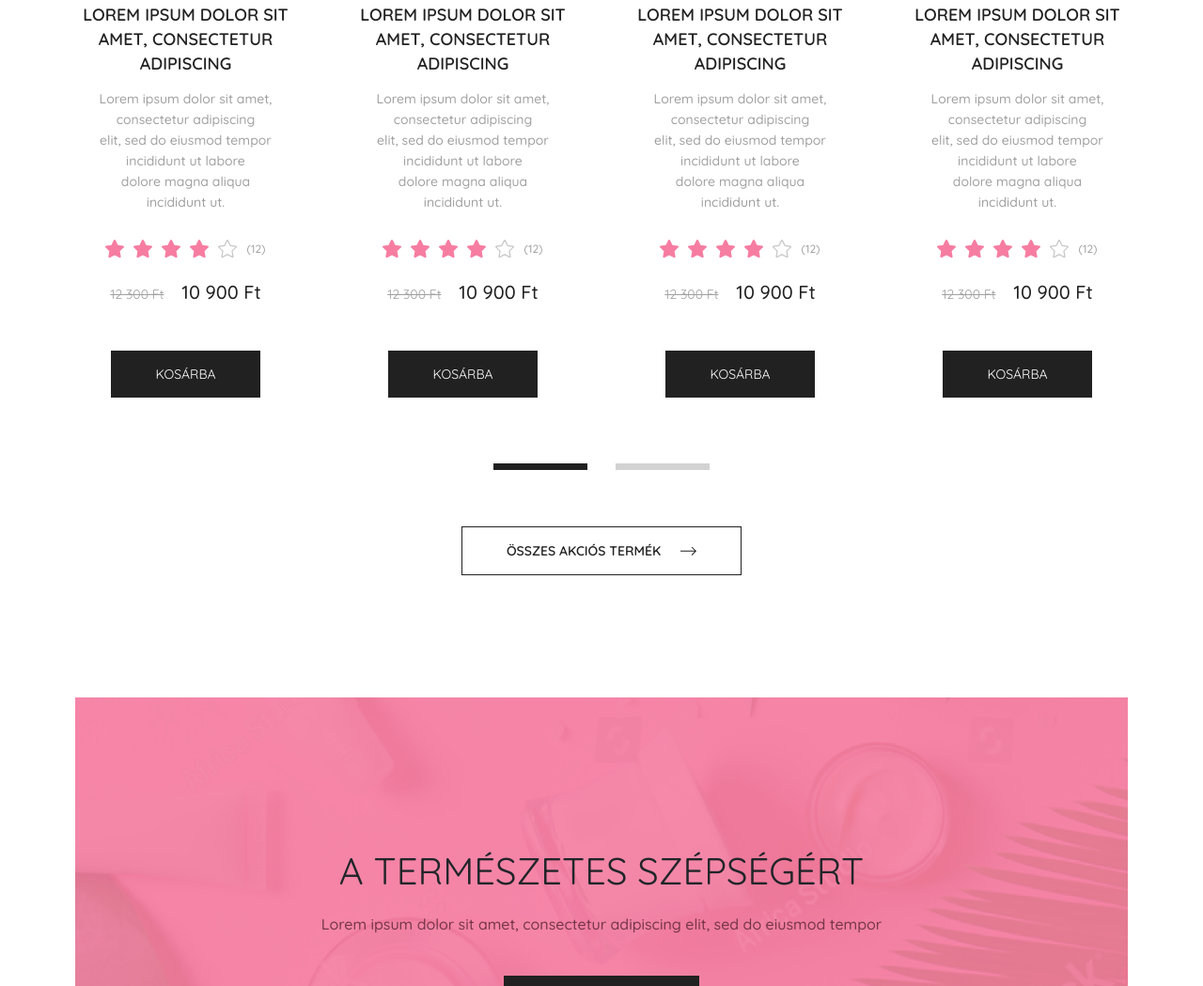
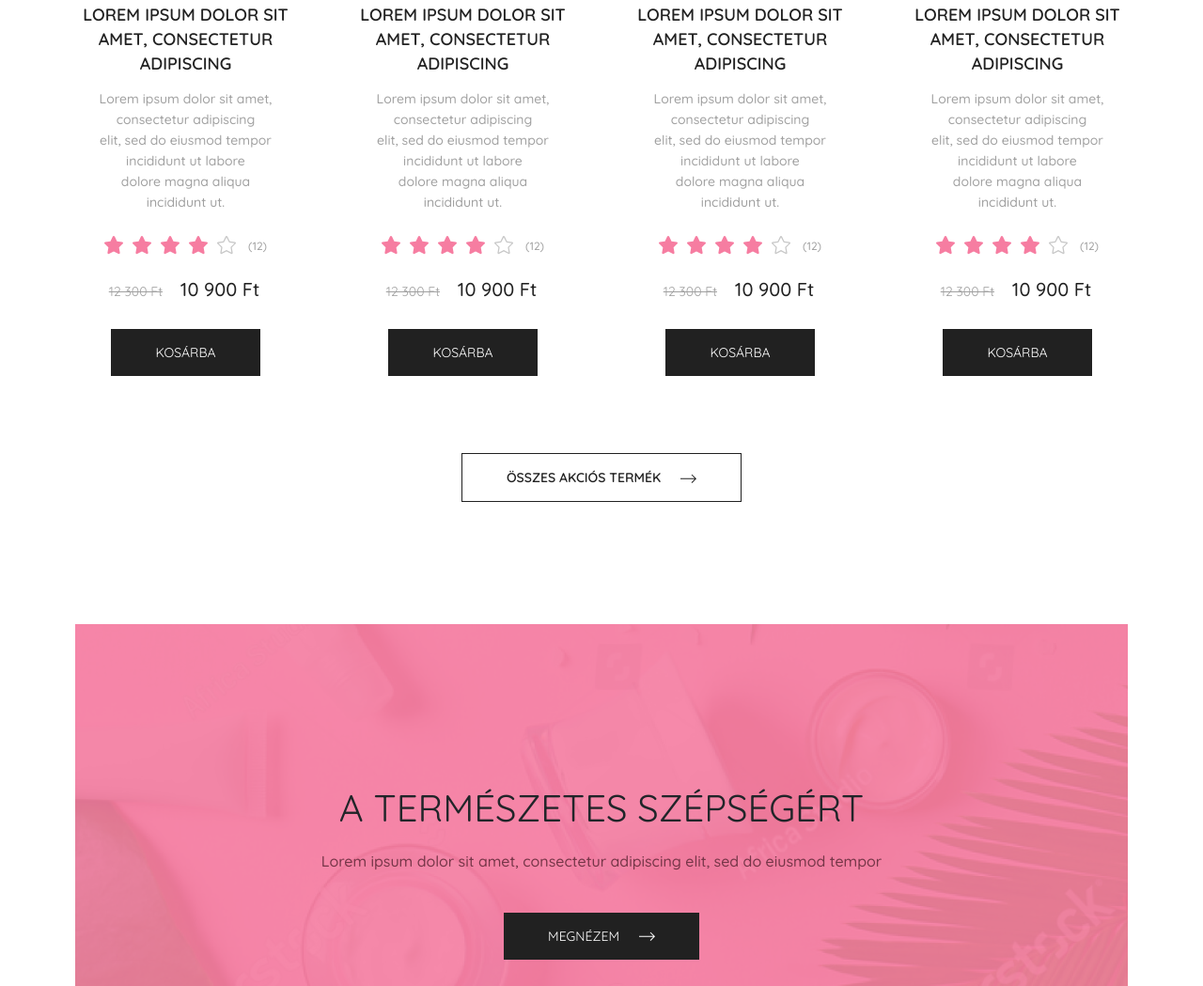
Before and after one commit to redzsi95/shoprenter, a plain HTML site: page index.html in a window 1280 px wide. Shown: the part 1751-2800 px from the top of the page at 94% size. Drawn offline with nearby package versions, Linux system fonts and the light colour scheme.

Commit message:
javítás
javítás

```diff
--- a/css/_akcio.scss
+++ b/css/_akcio.scss
@@ -19,7 +19,11 @@
 .product-button {
     display: block;
     text-align: center;
-    margin-top: 50px;
+    margin-top: 30px;
+}
+
+.all-products {
+    margin-top: 46px;
 }
 
 .row {
@@ -57,34 +61,7 @@
     }
 
     .slick-dots {
-        margin-top: 60px;
-        display: flex;
-        justify-content: center;
-        margin-left: 1rem;
-        margin-right: 1rem;
-        padding: 10px;
-        cursor: pointer;
-
-        li {
-            margin-left: 15px;
-            margin-right: 15px;
-            width: 100px;
-            height: 7px;
-            position: relative;
-            padding: 0;
-            background-color: $text-color;
-            border-radius: 0;
-            opacity: 0.2;
-
-            button {
-                display: none;
-            }
-        }
-
-        .slick-active {
-            opacity: 1;
-            background-color: $text-color;
-        }
+        display: none;
     }
 
 }
@@ -113,8 +90,9 @@
             position: absolute;
             z-index: 10;
             right: -45px;
-            top: 10px;
-            &:hover{
+            top: 8px;
+
+            &:hover {
                 color: $hover-color;
             }
         }
@@ -122,25 +100,25 @@
 }
 
 .stars {
-    margin-top: 15px;
+    margin-top: 12px;
     display: flex;
     align-items: center;
     justify-content: center;
 
     li {
         display: inline;
-        padding: 0 5px;
+        padding: 0px 5px;
     }
 
     li:last-of-type {
         color: #A1A1A1;
         font-size: 12px;
-        padding: 3px 5px;
+        padding-left: 8px;
     }
 }
 
 .price {
-    margin-top: 23px;
+    margin-top: 24px;
 
     li {
         display: inline-block;
@@ -156,6 +134,11 @@
         text-decoration: line-through;
         padding-right: 15px;
     }
+
+    li:last-of-type {
+        padding-left: 0;
+        padding-right: 3px;
+    }
 }
 
 @media (min-width:330px) {
@@ -163,9 +146,10 @@
         margin: 0 auto;
     }
 }
-@media (min-width:990px) and (max-width:1199px){
 
-    .products .item-content{
+@media (min-width:990px) and (max-width:1199px) {
+
+    .products .item-content {
         padding: 0 50px;
     }
 }
--- a/css/_banner.scss
+++ b/css/_banner.scss
@@ -37,7 +37,9 @@
         align-items: center;
         min-height: 500px;
     }
-
+.animation-text{
+    margin-top: 21px;
+}
     h3 {
         text-transform: uppercase;
         font-weight: 400;
--- a/css/_category.scss
+++ b/css/_category.scss
@@ -59,7 +59,6 @@
     flex-direction: column;
     padding: 30px;
 }
-
 
 .left {
     text-align: left;
--- a/css/_footer.scss
+++ b/css/_footer.scss
@@ -247,6 +247,9 @@ footer {
         .footer-text{
             text-align: center;
         }
+        .contact{
+            margin-top: 0px;
+        }
 
 
     }
--- a/css/_menu.scss
+++ b/css/_menu.scss
@@ -40,7 +40,7 @@ header {
 
         li {
             display: inline-block;
-            padding: 0 15px;
+            padding: 0 13px;
             position: relative;
 
             a {
@@ -50,6 +50,7 @@ header {
                 text-align: left;
                 font-size: 12px;
                 font-weight: 400;
+                letter-spacing: 1%;
 
                 &:hover {
                     color: $hover-color;
@@ -204,7 +205,7 @@ header {
 .right-nav {
     display: flex;
     flex-direction: row;
-    padding-top: 10px;
+    padding-top: 13px;
 
 
     .input-block {
@@ -220,7 +221,7 @@ header {
             background: none;
             box-shadow: none;
             border: none;
-            padding-bottom: 10px;
+            padding-bottom: 9px;
             font-size: 14px;
             letter-spacing: 1px;
         }
@@ -267,7 +268,7 @@ header {
 
     .categories li {
         display: inline-block;
-        padding: 0px 15px 0 15px;
+        padding: 0px 13px 0 13px;
         text-transform: uppercase;
 
         a {
--- a/css/style.scss
+++ b/css/style.scss
@@ -31,6 +31,7 @@
     .container-xl,
     .container-xxl {
         max-width: 1780px;
+        padding: 0px;
     }
 }
 
--- a/index.html
+++ b/index.html
@@ -135,7 +135,7 @@
                     <div class="input-block">
                         <input type="search" name="search" placeholder="keresés..." width="240px">
                         <button class="btn-search">
-                            <svg class="search-svg" width="20" height="20" viewBox="0 0 20 20" fill="currentColor"
+                            <svg class="search-svg" width="19.89" height="20" viewBox="0 0 20 20" fill="currentColor"
                                 xmlns="http://www.w3.org/2000/svg">
                                 <path
                                     d="M9.10855 18.2134C11.3088 18.2134 13.3297 17.4263 14.9076 16.123L18.5686 19.784C18.7113 19.9268 18.898 20 19.0848 20C19.2715 20 19.4582 19.9268 19.601 19.784C19.8865 19.4984 19.8865 19.0335 19.601 18.7479L15.9546 15.1016C17.3604 13.4981 18.2134 11.4003 18.2134 9.10855C18.2134 4.08567 14.1278 0 9.10489 0C4.08201 0 0 4.08201 0 9.10489C0 14.1278 4.08567 18.2134 9.10855 18.2134ZM9.10855 1.46074C13.3224 1.46074 16.7527 4.88742 16.7527 9.10489C16.7527 13.3223 13.3224 16.749 9.10855 16.749C4.89475 16.749 1.4644 13.3187 1.4644 9.10489C1.4644 4.89109 4.89475 1.46074 9.10855 1.46074Z"
@@ -475,8 +475,8 @@
                         <div class="item-content">
                             <div class="discount-product-img">
                                 <a href="#"><img src="img/item2.jpg" alt="akciós termék"></a>
-                                <button class="favorite-btn"><svg width="20" height="16" viewBox="0 0 20 16" fill="currentColor"
-                                        xmlns="http://www.w3.org/2000/svg">
+                                <button class="favorite-btn"><svg width="20" height="16" viewBox="0 0 20 16"
+                                        fill="currentColor" xmlns="http://www.w3.org/2000/svg">
                                         <path
                                             d="M3.43983 10.0044L9.09409 15.822C9.20204 15.9329 9.35084 15.9971 9.50839 16C9.53757 16 9.56674 15.9971 9.59592 15.9942C9.62218 15.9971 9.65135 16 9.67761 16H9.68345C9.83808 16 9.98687 15.9358 10.0977 15.822L15.7433 10.0102L17.8322 7.92123C19.6411 6.11233 19.6411 3.16849 17.8322 1.35959C16.957 0.484318 15.7899 0 14.5529 0C13.3129 0 12.1488 0.4814 11.2735 1.35959L9.593 3.0372L7.91539 1.35959C7.04012 0.484318 5.87309 0 4.63603 0C3.39606 0 2.23195 0.4814 1.35667 1.35959C-0.452225 3.16849 -0.452225 6.11233 1.35667 7.92123L3.43983 10.0044ZM2.17943 2.18527C2.85631 1.50839 3.74617 1.16995 4.63603 1.16995C5.52589 1.16995 6.41576 1.50839 7.09263 2.18527L9.18162 4.27425C9.40919 4.50182 9.77973 4.50182 10.0073 4.27425L12.0963 2.18527C13.45 0.83151 15.6528 0.83151 17.0066 2.18527C18.3603 3.53902 18.3603 5.7418 17.0066 7.09555L14.9117 9.19037L9.593 14.6637L4.27134 9.18454L2.18235 7.09555C0.825675 5.7418 0.825675 3.53902 2.17943 2.18527Z"
                                             fill="currentColor" />
@@ -611,8 +611,8 @@
                         <div class="item-content">
                             <div class="discount-product-img">
                                 <a href="#"><img src="img/item4.jpg" alt="akciós termék"></a>
-                                <button class="favorite-btn"><svg width="20" height="16" viewBox="0 0 20 16" fill="currentColor"
-                                        xmlns="http://www.w3.org/2000/svg">
+                                <button class="favorite-btn"><svg width="20" height="16" viewBox="0 0 20 16"
+                                        fill="currentColor" xmlns="http://www.w3.org/2000/svg">
                                         <path
                                             d="M3.43983 10.0044L9.09409 15.822C9.20204 15.9329 9.35084 15.9971 9.50839 16C9.53757 16 9.56674 15.9971 9.59592 15.9942C9.62218 15.9971 9.65135 16 9.67761 16H9.68345C9.83808 16 9.98687 15.9358 10.0977 15.822L15.7433 10.0102L17.8322 7.92123C19.6411 6.11233 19.6411 3.16849 17.8322 1.35959C16.957 0.484318 15.7899 0 14.5529 0C13.3129 0 12.1488 0.4814 11.2735 1.35959L9.593 3.0372L7.91539 1.35959C7.04012 0.484318 5.87309 0 4.63603 0C3.39606 0 2.23195 0.4814 1.35667 1.35959C-0.452225 3.16849 -0.452225 6.11233 1.35667 7.92123L3.43983 10.0044ZM2.17943 2.18527C2.85631 1.50839 3.74617 1.16995 4.63603 1.16995C5.52589 1.16995 6.41576 1.50839 7.09263 2.18527L9.18162 4.27425C9.40919 4.50182 9.77973 4.50182 10.0073 4.27425L12.0963 2.18527C13.45 0.83151 15.6528 0.83151 17.0066 2.18527C18.3603 3.53902 18.3603 5.7418 17.0066 7.09555L14.9117 9.19037L9.593 14.6637L4.27134 9.18454L2.18235 7.09555C0.825675 5.7418 0.825675 3.53902 2.17943 2.18527Z"
                                             fill="currentColor" />
@@ -678,8 +678,8 @@
                         <div class="item-content">
                             <div class="discount-product-img">
                                 <a href="#"><img src="img/item3.jpg" alt="akciós termék"></a>
-                                <button class="favorite-btn"><svg width="20" height="16" viewBox="0 0 20 16" fill="currentColor"
-                                        xmlns="http://www.w3.org/2000/svg">
+                                <button class="favorite-btn"><svg width="20" height="16" viewBox="0 0 20 16"
+                                        fill="currentColor" xmlns="http://www.w3.org/2000/svg">
                                         <path
                                             d="M3.43983 10.0044L9.09409 15.822C9.20204 15.9329 9.35084 15.9971 9.50839 16C9.53757 16 9.56674 15.9971 9.59592 15.9942C9.62218 15.9971 9.65135 16 9.67761 16H9.68345C9.83808 16 9.98687 15.9358 10.0977 15.822L15.7433 10.0102L17.8322 7.92123C19.6411 6.11233 19.6411 3.16849 17.8322 1.35959C16.957 0.484318 15.7899 0 14.5529 0C13.3129 0 12.1488 0.4814 11.2735 1.35959L9.593 3.0372L7.91539 1.35959C7.04012 0.484318 5.87309 0 4.63603 0C3.39606 0 2.23195 0.4814 1.35667 1.35959C-0.452225 3.16849 -0.452225 6.11233 1.35667 7.92123L3.43983 10.0044ZM2.17943 2.18527C2.85631 1.50839 3.74617 1.16995 4.63603 1.16995C5.52589 1.16995 6.41576 1.50839 7.09263 2.18527L9.18162 4.27425C9.40919 4.50182 9.77973 4.50182 10.0073 4.27425L12.0963 2.18527C13.45 0.83151 15.6528 0.83151 17.0066 2.18527C18.3603 3.53902 18.3603 5.7418 17.0066 7.09555L14.9117 9.19037L9.593 14.6637L4.27134 9.18454L2.18235 7.09555C0.825675 5.7418 0.825675 3.53902 2.17943 2.18527Z"
                                             fill="currentColor" />
@@ -746,8 +746,8 @@
                         <div class="item-content">
                             <div class="discount-product-img">
                                 <a href="#"><img src="img/item4.jpg" alt="akciós termék"></a>
-                                <button class="favorite-btn"><svg width="20" height="16" viewBox="0 0 20 16" fill="currentColor"
-                                        xmlns="http://www.w3.org/2000/svg">
+                                <button class="favorite-btn"><svg width="20" height="16" viewBox="0 0 20 16"
+                                        fill="currentColor" xmlns="http://www.w3.org/2000/svg">
                                         <path
                                             d="M3.43983 10.0044L9.09409 15.822C9.20204 15.9329 9.35084 15.9971 9.50839 16C9.53757 16 9.56674 15.9971 9.59592 15.9942C9.62218 15.9971 9.65135 16 9.67761 16H9.68345C9.83808 16 9.98687 15.9358 10.0977 15.822L15.7433 10.0102L17.8322 7.92123C19.6411 6.11233 19.6411 3.16849 17.8322 1.35959C16.957 0.484318 15.7899 0 14.5529 0C13.3129 0 12.1488 0.4814 11.2735 1.35959L9.593 3.0372L7.91539 1.35959C7.04012 0.484318 5.87309 0 4.63603 0C3.39606 0 2.23195 0.4814 1.35667 1.35959C-0.452225 3.16849 -0.452225 6.11233 1.35667 7.92123L3.43983 10.0044ZM2.17943 2.18527C2.85631 1.50839 3.74617 1.16995 4.63603 1.16995C5.52589 1.16995 6.41576 1.50839 7.09263 2.18527L9.18162 4.27425C9.40919 4.50182 9.77973 4.50182 10.0073 4.27425L12.0963 2.18527C13.45 0.83151 15.6528 0.83151 17.0066 2.18527C18.3603 3.53902 18.3603 5.7418 17.0066 7.09555L14.9117 9.19037L9.593 14.6637L4.27134 9.18454L2.18235 7.09555C0.825675 5.7418 0.825675 3.53902 2.17943 2.18527Z"
                                             fill="currentColor" />
@@ -813,8 +813,8 @@
                         <div class="item-content">
                             <div class="discount-product-img">
                                 <a href="#"><img src="img/item1.jpg" alt="akciós termék"></a>
-                                <button class="favorite-btn"><svg width="20" height="16" viewBox="0 0 20 16" fill="currentColor"
-                                        xmlns="http://www.w3.org/2000/svg">
+                                <button class="favorite-btn"><svg width="20" height="16" viewBox="0 0 20 16"
+                                        fill="currentColor" xmlns="http://www.w3.org/2000/svg">
                                         <path
                                             d="M3.43983 10.0044L9.09409 15.822C9.20204 15.9329 9.35084 15.9971 9.50839 16C9.53757 16 9.56674 15.9971 9.59592 15.9942C9.62218 15.9971 9.65135 16 9.67761 16H9.68345C9.83808 16 9.98687 15.9358 10.0977 15.822L15.7433 10.0102L17.8322 7.92123C19.6411 6.11233 19.6411 3.16849 17.8322 1.35959C16.957 0.484318 15.7899 0 14.5529 0C13.3129 0 12.1488 0.4814 11.2735 1.35959L9.593 3.0372L7.91539 1.35959C7.04012 0.484318 5.87309 0 4.63603 0C3.39606 0 2.23195 0.4814 1.35667 1.35959C-0.452225 3.16849 -0.452225 6.11233 1.35667 7.92123L3.43983 10.0044ZM2.17943 2.18527C2.85631 1.50839 3.74617 1.16995 4.63603 1.16995C5.52589 1.16995 6.41576 1.50839 7.09263 2.18527L9.18162 4.27425C9.40919 4.50182 9.77973 4.50182 10.0073 4.27425L12.0963 2.18527C13.45 0.83151 15.6528 0.83151 17.0066 2.18527C18.3603 3.53902 18.3603 5.7418 17.0066 7.09555L14.9117 9.19037L9.593 14.6637L4.27134 9.18454L2.18235 7.09555C0.825675 5.7418 0.825675 3.53902 2.17943 2.18527Z"
                                             fill="currentColor" />
@@ -880,8 +880,8 @@
                         <div class="item-content">
                             <div class="discount-product-img">
                                 <a href="#"><img src="img/item2.jpg" alt="akciós termék"></a>
-                                <button class="favorite-btn"><svg width="20" height="16" viewBox="0 0 20 16" fill="currentColor"
-                                    xmlns="http://www.w3.org/2000/svg">
+                                <button class="favorite-btn"><svg width="20" height="16" viewBox="0 0 20 16"
+                                        fill="currentColor" xmlns="http://www.w3.org/2000/svg">
                                         <path
                                             d="M3.43983 10.0044L9.09409 15.822C9.20204 15.9329 9.35084 15.9971 9.50839 16C9.53757 16 9.56674 15.9971 9.59592 15.9942C9.62218 15.9971 9.65135 16 9.67761 16H9.68345C9.83808 16 9.98687 15.9358 10.0977 15.822L15.7433 10.0102L17.8322 7.92123C19.6411 6.11233 19.6411 3.16849 17.8322 1.35959C16.957 0.484318 15.7899 0 14.5529 0C13.3129 0 12.1488 0.4814 11.2735 1.35959L9.593 3.0372L7.91539 1.35959C7.04012 0.484318 5.87309 0 4.63603 0C3.39606 0 2.23195 0.4814 1.35667 1.35959C-0.452225 3.16849 -0.452225 6.11233 1.35667 7.92123L3.43983 10.0044ZM2.17943 2.18527C2.85631 1.50839 3.74617 1.16995 4.63603 1.16995C5.52589 1.16995 6.41576 1.50839 7.09263 2.18527L9.18162 4.27425C9.40919 4.50182 9.77973 4.50182 10.0073 4.27425L12.0963 2.18527C13.45 0.83151 15.6528 0.83151 17.0066 2.18527C18.3603 3.53902 18.3603 5.7418 17.0066 7.09555L14.9117 9.19037L9.593 14.6637L4.27134 9.18454L2.18235 7.09555C0.825675 5.7418 0.825675 3.53902 2.17943 2.18527Z"
                                             fill="currentColor" />
@@ -944,7 +944,7 @@
                         </div>
                     </div>
                 </div>
-                <span class="product-button">
+                <span class="product-button all-products">
                     <span class="btn btn-outline-primary">
                         ÖSSZES AKCIÓS TERMÉK
                         <span class="button-arrow-icon">
@@ -966,6 +966,7 @@
                 <div class="center-box">
                     <div class="animation-bg">
                         <div class="color-cover">
+                            <div class="animation-text">
                                 <h3>A természetes szépségért</h3>
                                 <p>Lorem ipsum dolor sit amet, consectetur adipiscing elit, sed do eiusmod tempor
                                 </p>
@@ -979,6 +980,7 @@
                                         </svg>
                                     </span>
                                 </span>
+                            </div>
                         </div>
                     </div>
                 </div>
```
Also changed, not shown: css/style.css, 1 other file. Lines whose indentation alone changed are shown as unchanged.
